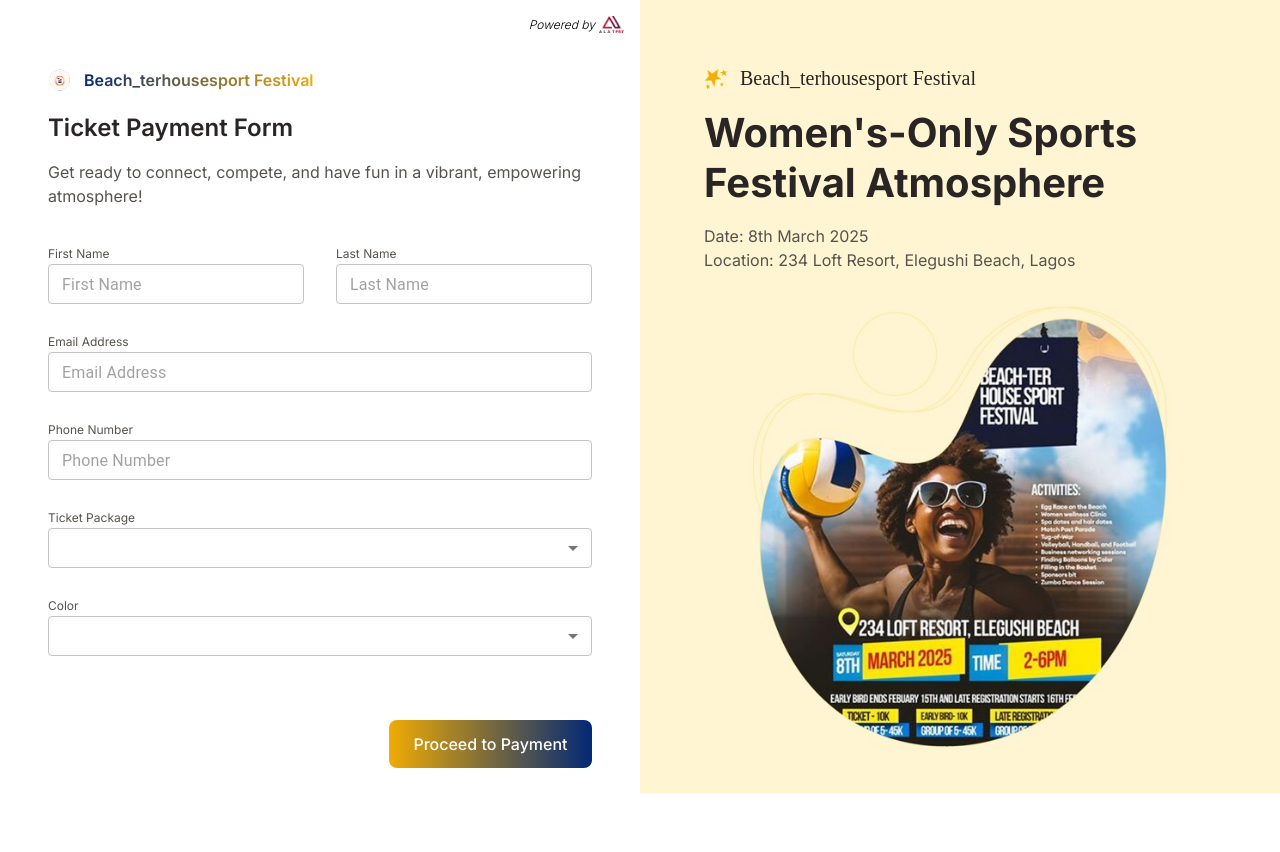
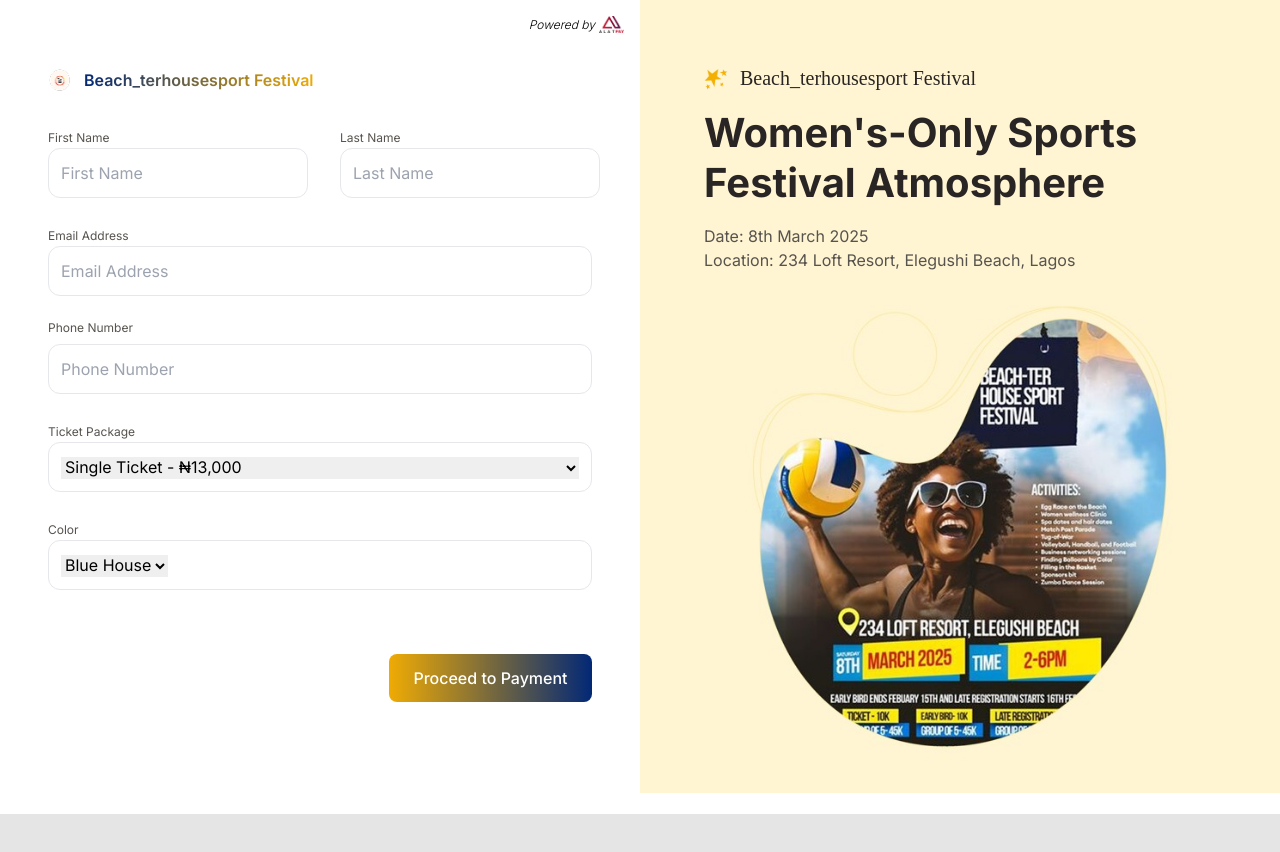
Before and after one commit to JoyOffiong/ALATPay-APIs-Integration, a Next.js app: page / in a window 1280 px wide. Shown: the top 852 px of the page. After the commit the page ends 814 px from the top, so only its background shows below. Built offline with nearby package versions, Linux system fonts and the light colour scheme.

Commit message:
new updates

```diff
--- a/src/app/beachParty/payment.tsx
+++ b/src/app/beachParty/payment.tsx
@@ -12,6 +12,7 @@
 import alatpaylogo from "../../../src/images/alatLogo.png";
 import Image from "next/image";
 import { encode } from "punycode";
+import { register } from "module";
 
 function Customer_Details() {
   const [alatPayInitialized, setAlatPayInitialized] = useState(false);
@@ -48,6 +49,8 @@
     label: p.label,
   }));
 
+  const { register, handleSubmit } = useForm();
+
 
   const submit = (formData: any) => {
     const config = {
@@ -83,17 +86,17 @@
     fetch("/", {
       method: "POST",
       headers: { "Content-Type": "application/x-www-form-urlencoded" },
-       body: new URLSearchParams(formData).toString()
-     })
-
+      body: new URLSearchParams({ "form-name": "contact", ...formData }).toString(),
+    });
   };
 
-  const { control, handleSubmit, getValues } = useForm({ mode: "onChange" });
+
 
   return (
-    <div className="relative  w-full p-8 md:p-12 space-y-5">
-      <div className="top-4 font-light items-center gap-1 text-xs absolute right-4 flex ">
-        <em >Powered by</em> <Image src={alatpaylogo} width={25} height={25} alt="alatpay logo" />
+    <div className="relative w-full p-8 md:p-12 space-y-5">
+      <div className="top-4 font-light items-center gap-1 text-xs absolute right-4 flex">
+        <em>Powered by</em>
+        <Image src={alatpaylogo} width={25} height={25} alt="alatpay logo" />
       </div>
       <div className="flex gap-3 flex-row items-center">
         <Image src={img} width={24} height={24} alt="beach_party_logo" />
@@ -101,89 +104,65 @@
           Beach_terhousesport Festival
         </p>
       </div>
-      <div className="space-y-4">
-        <p className="font-semibold text-xl md:text-2xl text-[#292524]">
-          Ticket Payment Form
-        </p>
-        <p className="text-[#57534E] text-sm md:text-base font-normal">
-          Get ready to connect, compete, and have fun in a vibrant, empowering
-          atmosphere!
-        </p>
-      </div>
-      <form name="contact" onSubmit={handleSubmit(submit)} data-netlify= "true">
-        <div className="flex mt-8 flex-col gap-6">
-          {/* Title and name */}
+      <form name="contact" onSubmit={handleSubmit(submit)} data-netlify="true">
+        <div className="flex flex-col gap-6 mt-8">
           <div className="flex flex-col md:flex-row gap-8 w-full">
             <div className="w-full">
-              <label htmlFor="" className="text-[#57534E] font-normal text-xs">First Name</label>
-              <InputBoxComp
-                name="firstName"
-                control={control}
-                type="text"
-                placeholder="First Name"
-              />
+              <label className="text-[#57534E] font-normal text-xs">First Name</label>
+              <div className="border-1 border p-3 rounded-xl ">
+
+              <input {...register("firstName")} type="text" placeholder="First Name" required />
+              </div>
               </div>
             <div className="w-full">
-              <label htmlFor=""  className="text-[#57534E] font-normal text-xs">Last Name</label>
-              <InputBoxComp
-                name="lastName"
-                control={control}
-                type="text"
-                placeholder="Last Name"
-              />
+              <label className="text-[#57534E] font-normal text-xs">Last Name</label>
+              <div className="border-1 border p-3 rounded-xl ">
+
+              <input {...register("lastName")} type="text" placeholder="Last Name" required />
+
               </div>
               </div>
-
-          <div className="w-full">
-            <label htmlFor=""  className="text-[#57534E] font-normal text-xs">Email Address</label>
-            <InputBoxComp
-              name="email"
-              control={control}
-              type="text"
-              placeholder="Email Address"
-            />
           </div>
           <div className="w-full">
-            <label htmlFor=""  className="text-[#57534E] font-normal text-xs">Phone Number</label>
-            <InputBoxComp
-              name="phone"
-              control={control}
-              type="text"
-              placeholder="Phone Number"
-            />
+            <label className="text-[#57534E] font-normal text-xs">Email Address</label>
+            <div className="border-1 border p-3 rounded-xl ">
+
+            <input {...register("email")} type="email" placeholder="Email Address" required />
+            </div>
+            </div>
+          <div className="w-full flex space-y-2 flex-col">
+            <label className="text-[#57534E] font-normal text-xs">Phone Number</label>
+            <div className="border-1 border p-3 rounded-xl ">
+            <input  {...register("phone")} type="tel" placeholder="Phone Number" required />
           </div>
 
+            </div>
           <div className="w-full">
-            <label htmlFor=""  className="text-[#57534E] font-normal text-xs">Ticket Package</label>
-            <SelectBoxComp
-              data={formattedPayments}
-              name="amount"
-              placeholder="Select Ticket Package"
-              control={control}
-            />
-          </div>
+            <label className="text-[#57534E] font-normal text-xs">Ticket Package</label>
+            <div className="border-1 border p-3 rounded-xl ">
 
-          <div className="w-full">
-          <label htmlFor=""  className="text-[#57534E] font-normal text-xs">Color</label>
-              <SelectBoxComp data={colors} name="colors" placeholder="Select your house" control={control}/>
-          </div>
-
-          <div className="hidden">
-            <label htmlFor="">Currency</label>
-            <input
-              name="currency"
-              type="text"
-              defaultValue="NGN"
-            />
+            <select {...register("amount")} required className="w-full">
+              {payments.map((p) => (
+                <option key={p.value} value={p.value}>{p.label}</option>
+              ))}
+            </select>
             </div>
             </div>
+          <div className="w-full">
+            <label className="text-[#57534E] font-normal text-xs">Color</label>
+            <div className="border-1 border p-3 rounded-xl ">
 
+            <select {...register("colors")} required>
+              {colors.map((c) => (
+                <option key={c.value} value={c.value}>{c.label}</option>
+              ))}
+            </select>
+            </div>
+            </div>
+          <input type="hidden" {...register("currency")} value="NGN" />
+        </div>
         <div className="my-16 flex justify-end">
-          <button
-            className="w-[203px] h-[48px] min-w-32 py-2 px-6 text-base font-medium rounded-lg text-white
-               bg-gradient-to-r from-[#EFAB04] to-[#022876] hover:opacity-90 transition-opacity"
-            type="submit"
-          >
+          <button className="w-[203px] h-[48px] min-w-32 py-2 px-6 text-base font-medium rounded-lg text-white bg-gradient-to-r from-[#EFAB04] to-[#022876] hover:opacity-90 transition-opacity" type="submit">
             Proceed to Payment
           </button>
         </div>
```
Lines whose indentation alone changed are shown as unchanged.
